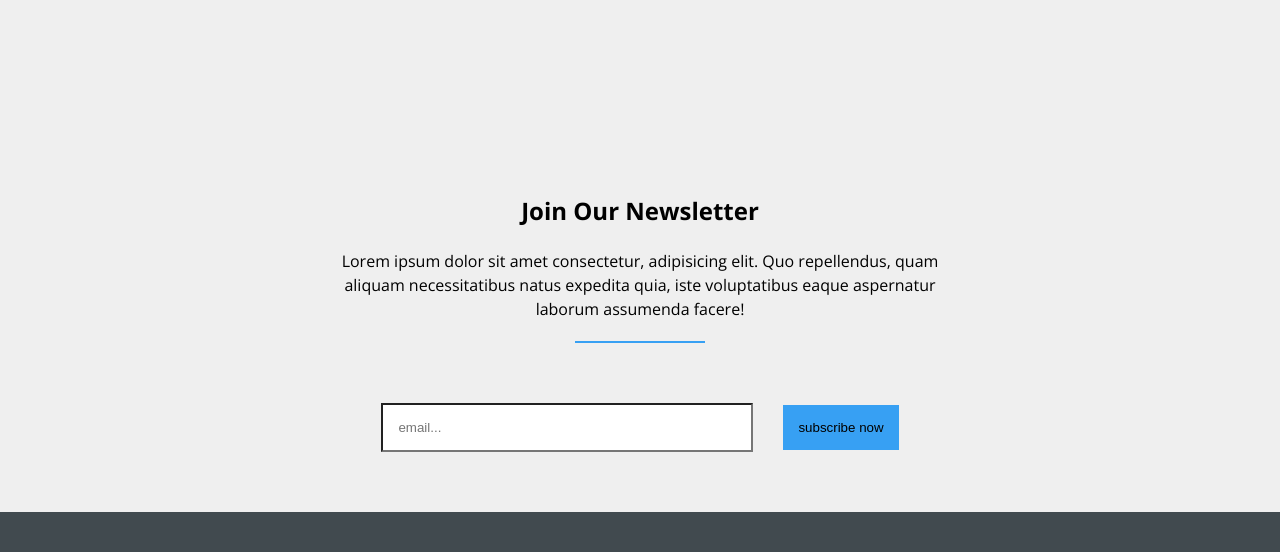
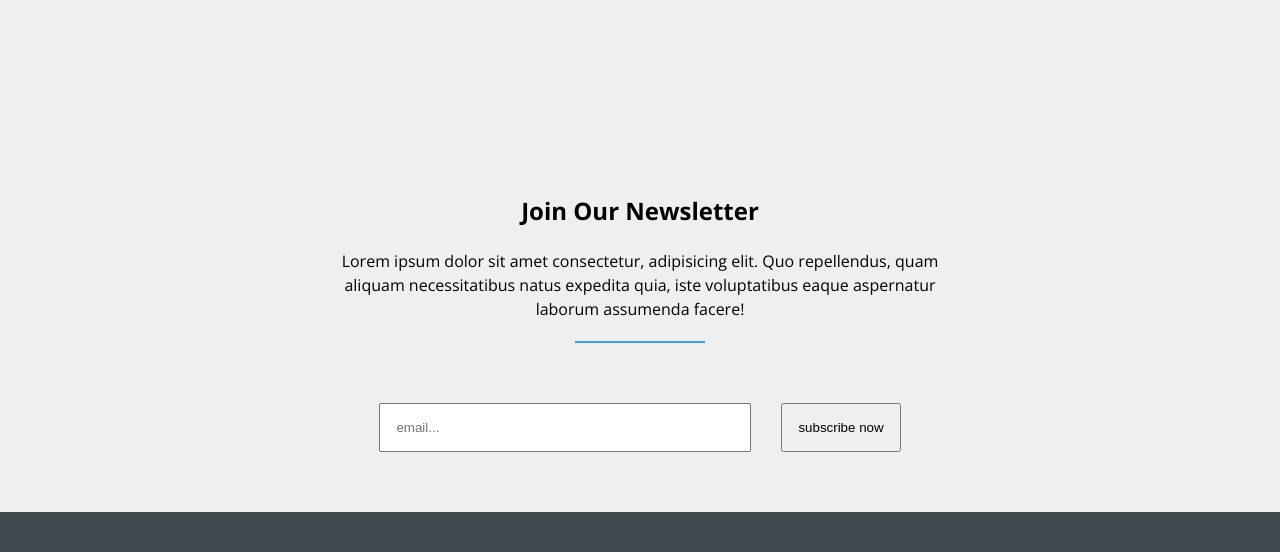
Before and after one commit to B-U-B-E/69, a plain HTML site: page index.html in a window 1280 px wide. Shown: the part 1991-2543 px from the top of the page. Drawn offline with nearby package versions, Linux system fonts and the light colour scheme.

Commit message:
Update style.css

```diff
--- a/style.css
+++ b/style.css
@@ -122,7 +122,7 @@ a, h1, h3, .newsletter .subscribe .content-40 input[type=button], header .banner
 
 .newsletter, section#features .features-header, section#work .work-text, header nav ul, header .banner .overlay .header, section#features .overlay .row, footer{text-align: center;}
 
-header nav .menu li:not(:last-child), section#work .overlay .work-images .row .content-inner, .newsletter .subscribe .subscribe-inner{margin-right: 1.875rem; -webkit-appearance: none;}
+header nav .menu li:not(:last-child), section#work .overlay .work-images .row .content-inner, .newsletter .subscribe .subscribe-inner{margin-right: 1.875rem; -webkit-appearance: none; -moz-appearance: none; appearance: none;}
 
 header nav, header nav .menu, section#work .overlay .work-images .row, section#features .overlay .row{justify-content: space-between;}
 
@@ -246,18 +246,9 @@ footer .footer-icons {
   font-size: 30px;
 }
 
-input {
--webkit-appearance: none;
--moz-appearance: none;
-appearance: none;
-}
 
-input[type="submit"] {
 
-  background: #37a0f3;
-  border: none;
-  padding: 10px 20px;
-}
+
 
 
 
```
